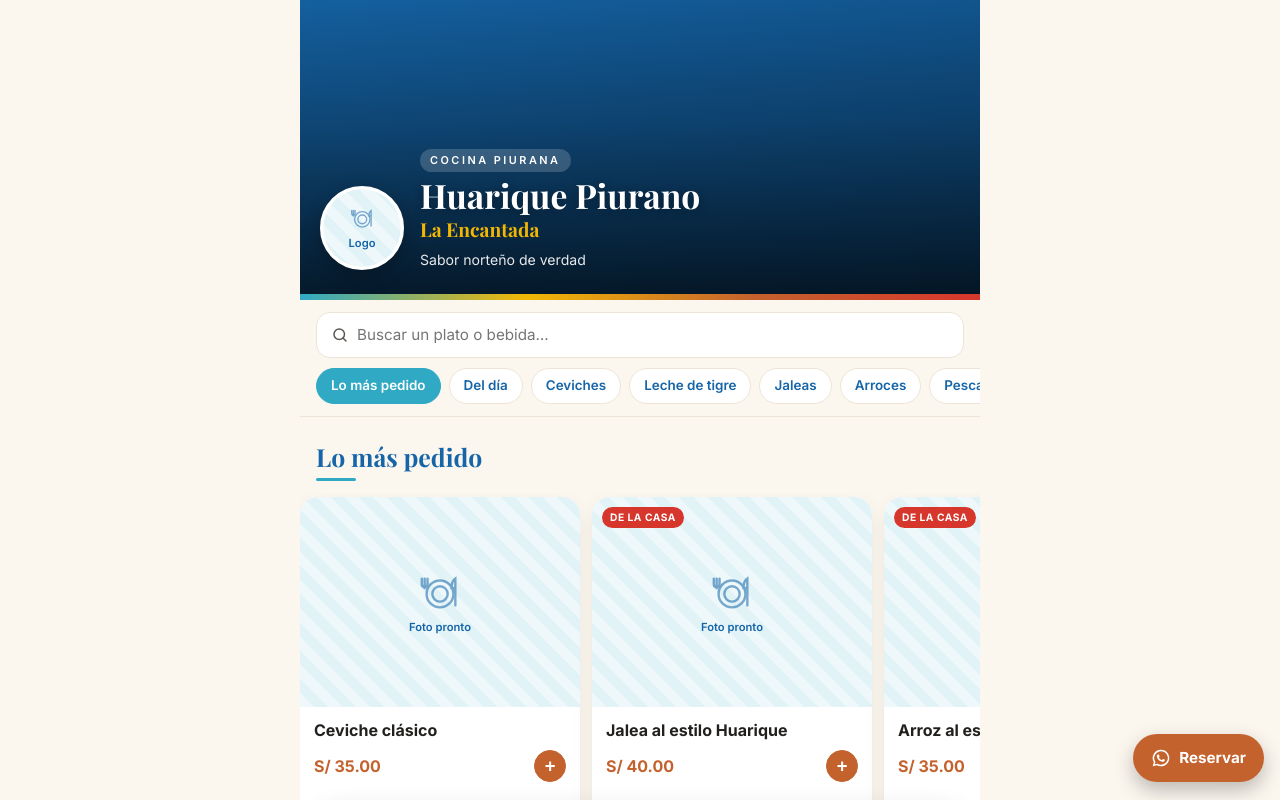
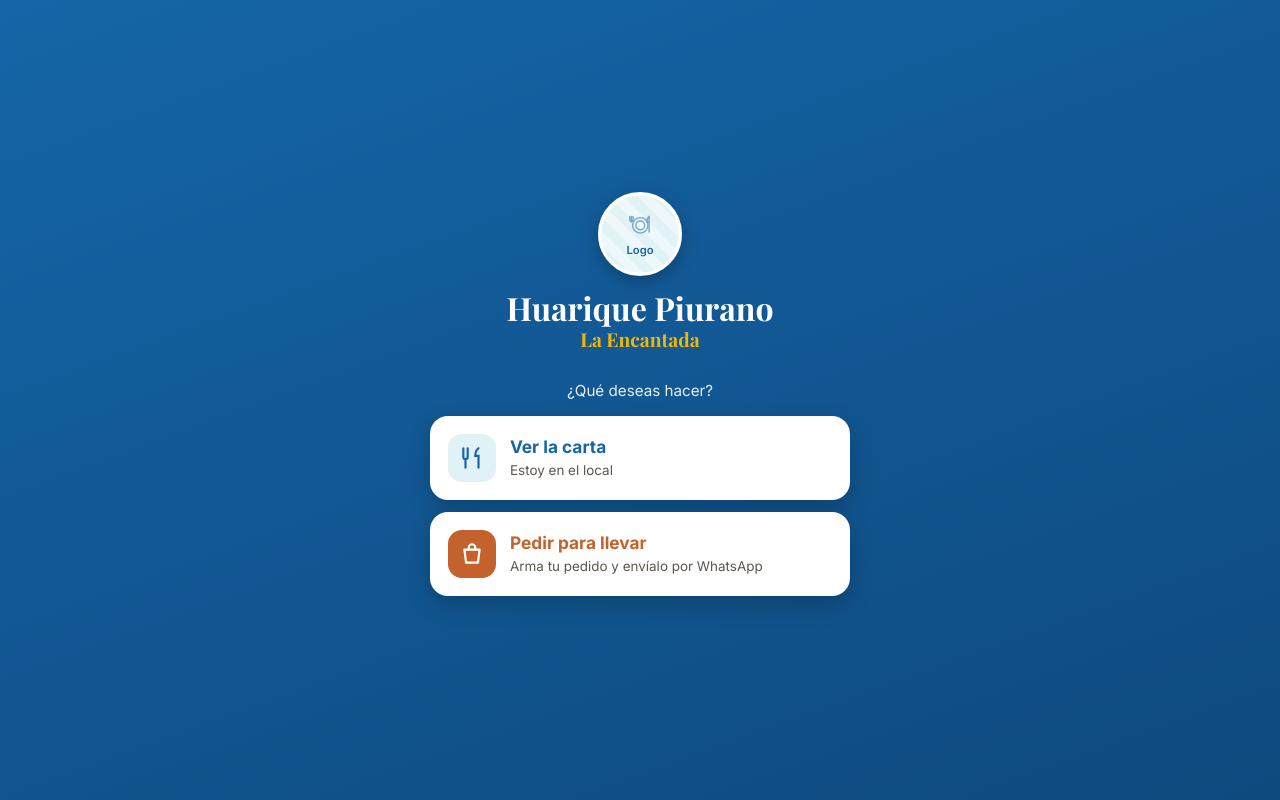
Before and after one commit to jeshu11-git/cartas-qr, a plain HTML site: page la-encantada/index.html in a window 1280 px wide. Shown: the top 800 px of the page. Drawn offline with nearby package versions, Linux system fonts and the light colour scheme.

Commit message:
Add files via upload

```diff
--- a/plantilla/carta.css
+++ b/plantilla/carta.css
@@ -404,3 +404,53 @@ body.sin-scroll { overflow: hidden; }
   background: #25A244; color: #fff; font: inherit; font-weight: 700; font-size: 1.02rem; padding: 15px;
 }
 .vaciar { width: 100%; margin-top: 8px; border: 0; background: transparent; color: var(--suave); font: inherit; font-size: .85rem; padding: 8px; cursor: pointer; }
+
+/* =========================================================
+   ELEGIR MODO: en el local / para llevar
+   ========================================================= */
+body.modo-mesa .ctrl,
+body.modo-mesa .barra-pedido,
+body.modo-mesa .flotante, body.modo-pedido .flotante { display: none !important; }
+
+.modo-tira {
+  display: flex; justify-content: space-between; align-items: center; gap: 10px;
+  width: calc(100% - 32px); margin: 0 16px 10px;
+  border: 0; border-radius: 12px; cursor: pointer;
+  background: color-mix(in srgb, var(--secundario) 12%, #fff);
+  color: var(--principal); font: inherit; font-size: .82rem;
+  padding: 9px 12px; text-align: left;
+}
+.modo-tira b { color: var(--accion); white-space: nowrap; }
+body.modo-pedido .modo-tira { background: color-mix(in srgb, var(--accion) 12%, #fff); }
+body.modo-pedido .modo-tira b { color: var(--principal); }
+
+.elegir {
+  position: fixed; inset: 0; z-index: 60;
+  display: none; align-items: center; justify-content: center;
+  padding: 20px;
+  background: linear-gradient(160deg, var(--principal), var(--principal-osc));
+}
+.elegir.ver { display: flex; }
+.elegir-caja { width: 100%; max-width: 420px; text-align: center; color: #fff; }
+.elegir-logo { margin: 0 auto 14px; }
+.elegir h2 { color: #fff; font-size: 2rem; line-height: 1.1; }
+.elegir h2::after { display: none; }
+.elegir .sub { color: var(--promo); font-size: 1.2rem; }
+.elegir-preg { margin: 26px 0 14px; font-size: .95rem; opacity: .9; }
+.opcion-modo {
+  width: 100%; display: flex; align-items: center; gap: 14px;
+  background: #fff; color: var(--texto);
+  border: 0; border-radius: 18px; padding: 18px;
+  margin-bottom: 12px; cursor: pointer; text-align: left; font: inherit;
+  box-shadow: 0 8px 24px rgba(0,0,0,.2);
+}
+.opcion-modo b { display: block; font-size: 1.08rem; color: var(--principal); }
+.opcion-modo small { display: block; font-size: .84rem; color: var(--suave); margin-top: 2px; }
+.om-ico {
+  flex: 0 0 48px; width: 48px; height: 48px; border-radius: 14px;
+  display: flex; align-items: center; justify-content: center;
+  background: color-mix(in srgb, var(--secundario) 15%, #fff); color: var(--principal);
+}
+.om-ico svg { width: 26px; height: 26px; }
+.opcion-modo.pedir .om-ico { background: var(--accion); color: #fff; }
+.opcion-modo.pedir b { color: var(--accion); }
--- a/plantilla/carta.js
+++ b/plantilla/carta.js
@@ -102,6 +102,7 @@
   // Barra fija: buscador + chips
   var hayDestacados = cats.some(function (c) { return (c.platos || []).some(function (p) { return p.destacado; }); });
   h += '<div class="barra">';
+  if (PED) h += '<button type="button" class="modo-tira" id="modoTira"></button>';
   h += '<label class="buscador"><svg viewBox="0 0 24 24" fill="none" stroke-width="2" stroke-linecap="round"><circle cx="11" cy="11" r="7"/><path d="M20 20l-4-4"/></svg>' +
        '<input id="buscar" type="search" placeholder="Buscar un plato o bebida…" autocomplete="off">' +
        '<button class="limpiar" type="button" aria-label="Borrar">✕</button></label>';
@@ -210,6 +211,19 @@
          '<button class="vaciar" type="button" id="vaciar">Vaciar pedido</button></div>';
   }
 
+  if (PED) {
+    h += '<div class="elegir" id="elegir" role="dialog" aria-modal="true"><div class="elegir-caja">' +
+         '<div class="logo elegir-logo">' + foto(N.logo, 'Logo ' + N.nombre, 'Logo') + '</div>' +
+         '<h2 class="serif">' + esc(N.nombre) + '</h2>' + (N.subtitulo ? '<p class="sub serif">' + esc(N.subtitulo) + '</p>' : '') +
+         '<p class="elegir-preg">¿Qué deseas hacer?</p>' +
+         '<button type="button" class="opcion-modo" data-modo="mesa">' +
+           '<span class="om-ico"><svg viewBox="0 0 24 24" fill="none" stroke="currentColor" stroke-width="2" stroke-linecap="round"><path d="M4 3v8a2 2 0 0 0 2 2h0a2 2 0 0 0 2-2V3M6 13v8M18 3c-2 1.5-3 4-3 7h3v11"/></svg></span>' +
+           '<span><b>' + esc(PED.textoMesa || 'Ver la carta') + '</b><small>' + esc(PED.subMesa || 'Estoy en el local') + '</small></span></button>' +
+         '<button type="button" class="opcion-modo pedir" data-modo="pedido">' +
+           '<span class="om-ico"><svg viewBox="0 0 24 24" fill="none" stroke="currentColor" stroke-width="2" stroke-linecap="round" stroke-linejoin="round"><path d="M5 8h14l-1.5 12h-11z"/><path d="M9 8V6a3 3 0 0 1 6 0v2"/></svg></span>' +
+           '<span><b>' + esc(PED.textoPedido || 'Pedir para llevar') + '</b><small>' + esc(PED.subPedido || 'Arma tu pedido y envíalo por WhatsApp') + '</small></span></button>' +
+         '</div></div>';
+  }
   document.getElementById('app').innerHTML = h;
 
   // ---------- interacciones ----------
@@ -258,6 +272,35 @@
   var arriba = document.querySelector('.arriba');
   window.addEventListener('scroll', function () { arriba.classList.toggle('ver', window.scrollY > 700); }, { passive: true });
   arriba.addEventListener('click', function () { window.scrollTo({ top: 0, behavior: 'smooth' }); });
+
+  // 3b) Modo: en el local (solo carta) o pedido para llevar
+  var MODO = 'mesa';
+  if (PED) (function () {
+    var tira = document.getElementById('modoTira');
+    var elegir = document.getElementById('elegir');
+    function setModo(m, guardarlo) {
+      MODO = m;
+      document.body.classList.toggle('modo-mesa', m === 'mesa');
+      document.body.classList.toggle('modo-pedido', m === 'pedido');
+      tira.innerHTML = m === 'mesa'
+        ? '<span>Estás viendo la carta</span><b>¿Para llevar? Pide aquí →</b>'
+        : '<span>Pedido para llevar</span><b>Solo ver la carta →</b>';
+      elegir.classList.remove('ver');
+      document.body.classList.remove('sin-scroll');
+      if (guardarlo) { try { sessionStorage.setItem('modo-' + location.pathname, m); } catch (e) {} }
+    }
+    elegir.addEventListener('click', function (e) {
+      var b = e.target.closest('[data-modo]');
+      if (b) { setModo(b.dataset.modo, true); window.scrollTo({ top: 0 }); }
+    });
+    tira.addEventListener('click', function () { setModo(MODO === 'mesa' ? 'pedido' : 'mesa', true); });
+    var param = new URLSearchParams(location.search).get('modo');
+    var previo = null;
+    try { previo = sessionStorage.getItem('modo-' + location.pathname); } catch (e) {}
+    if (param === 'mesa' || param === 'pedido') setModo(param, true);
+    else if (previo) setModo(previo, false);
+    else { setModo('mesa', false); elegir.classList.add('ver'); document.body.classList.add('sin-scroll'); }
+  })();
 
   // 4) Pedido por WhatsApp
   if (PED) (function () {
```
